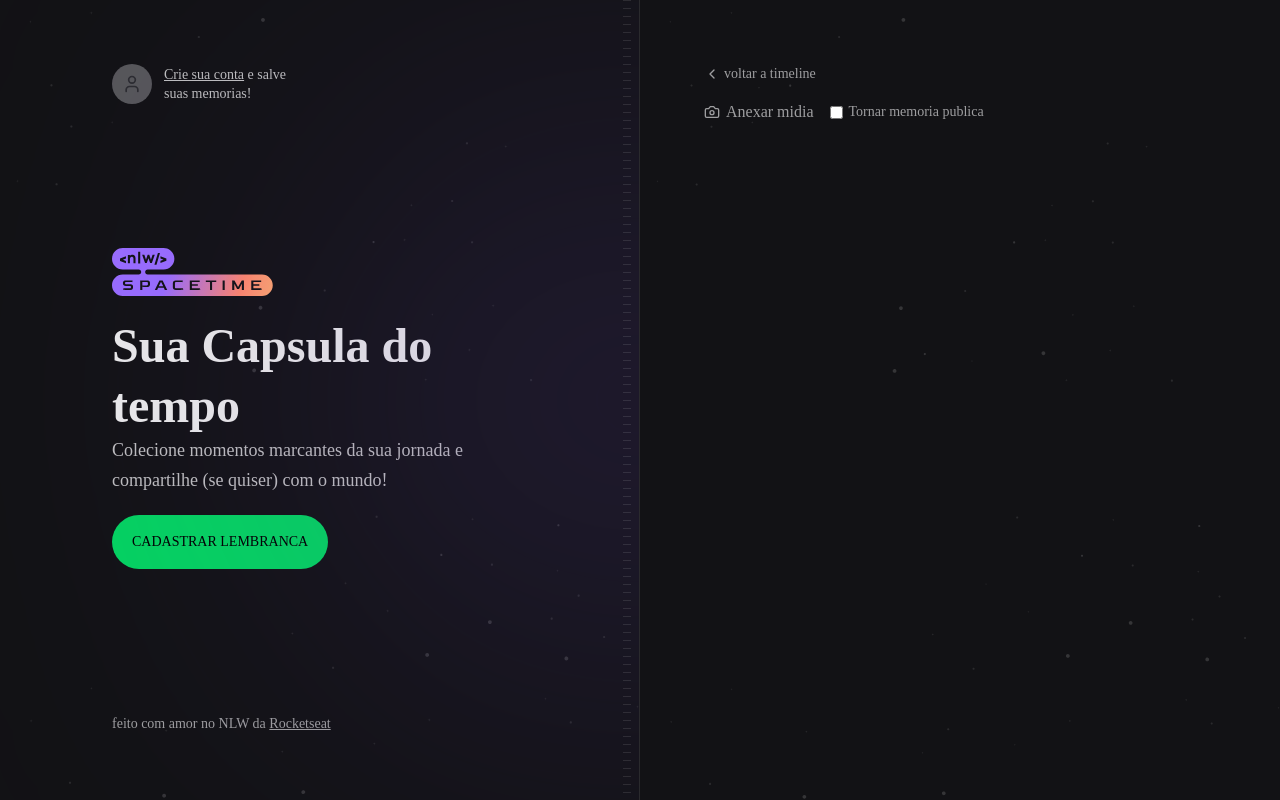
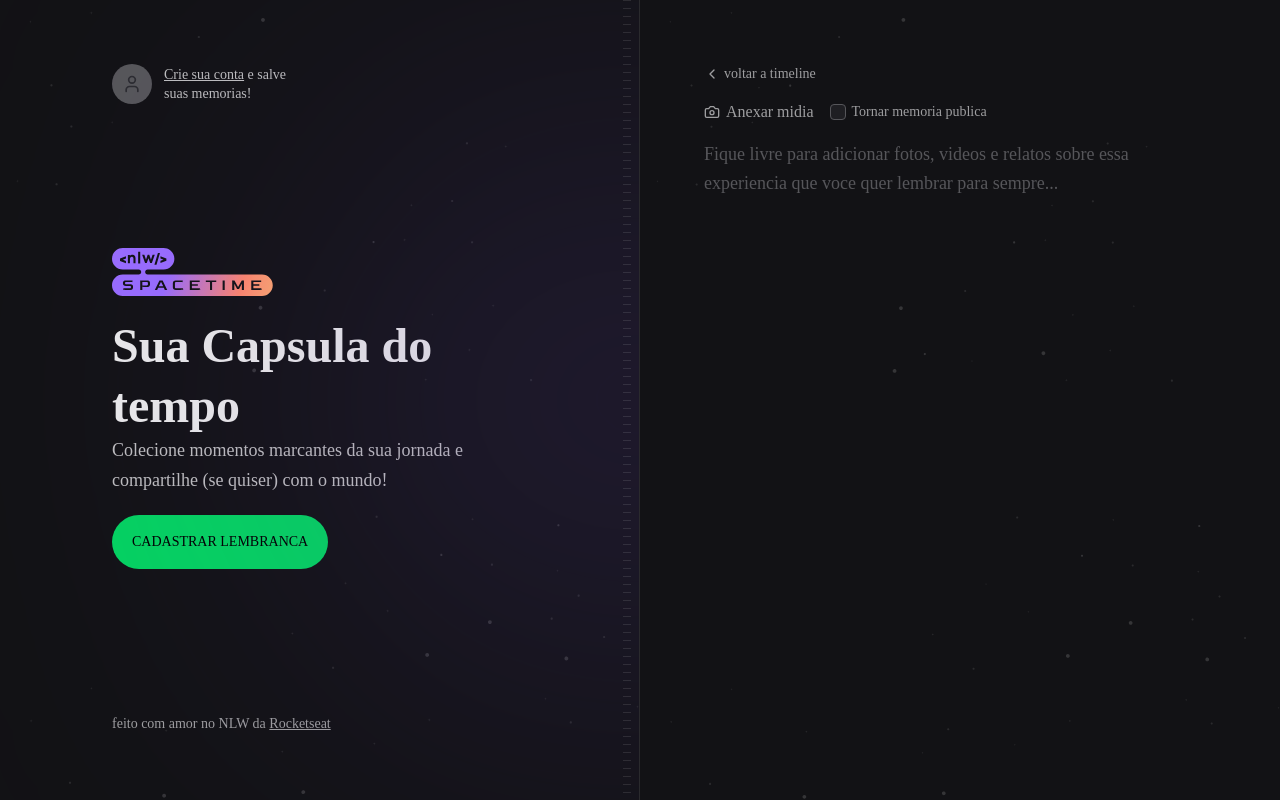
Before and after one commit to lookjota/spacetimeWeb, a Next.js app: page /memories/new in a window 1280 px wide. Built offline with nearby package versions, Linux system fonts and the light colour scheme; no server answers.

Commit message:
config middleware

```diff
--- a/package.json
+++ b/package.json
@@ -19,6 +19,7 @@
   "devDependencies": {
     "@eslint/eslintrc": "^3",
     "@rocketseat/eslint-config": "^2.2.2",
+    "@tailwindcss/forms": "^0.5.10",
     "@types/node": "^20",
     "@types/react": "^19",
     "@types/react-dom": "^19",
--- a/src/app/memories/new/page.tsx
+++ b/src/app/memories/new/page.tsx
@@ -12,7 +12,7 @@
       <form className="flex flex-1 flex-col gap-2">
         <div className="flex items-center gap-4">
           <label
-            htmlFor=""
+            htmlFor="media"
             className="flex cursor-pointer items-center gap-1.5 text-sex text-gray-200 hover:text-gray-100"
           >
             <Camera className="h-4 w-4" />
@@ -27,12 +27,21 @@
               name="isPublic"
               id="isPublic"
               value="true"
-              className=""
+              className="h-4 w-4 rounded border-gray-400 bg-gray-700 text-purple-500"
             />
             Tornar memoria publica
           </label>
         </div>
-        <input type="file" id="media" className="invisible"/>
+        <input type="file" id="media" className="invisible h-0 w-0"/>
+        <textarea
+          name="content"
+          spellCheck={false}
+          className="w-full flex-1 resize-none rounded border-0 bg-transparent p-0 text-lg leading-relaxed text-gray-100 placeholder:text-gray-400 focus:ring-0"
+          placeholder="Fique livre para adicionar fotos, videos e relatos sobre essa experiencia que voce quer lembrar para sempre..."
+        >
+
+        </textarea>
+
       </form>
     </div>
   )
--- a/tailwind.config.ts
+++ b/tailwind.config.ts
@@ -71,5 +71,7 @@
       }
     },
   },
-  plugins: [],
+  plugins: [
+    require('@tailwindcss/forms')
+  ],
 } satisfies Config;
```
Also changed, not shown: src/middleware.ts (added, +9 -0 lines), 2 other files (tests, documents, lock files or other folders).
